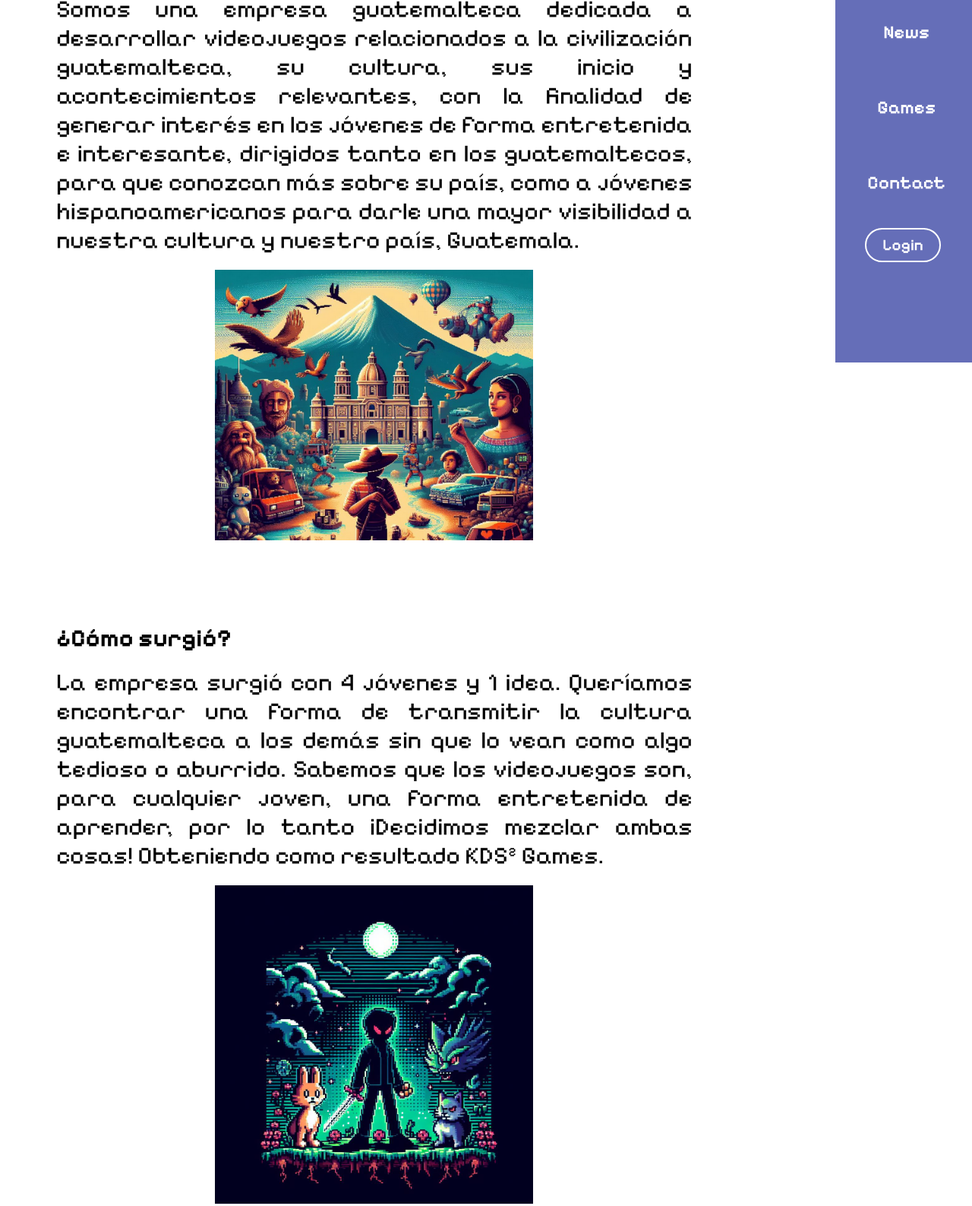
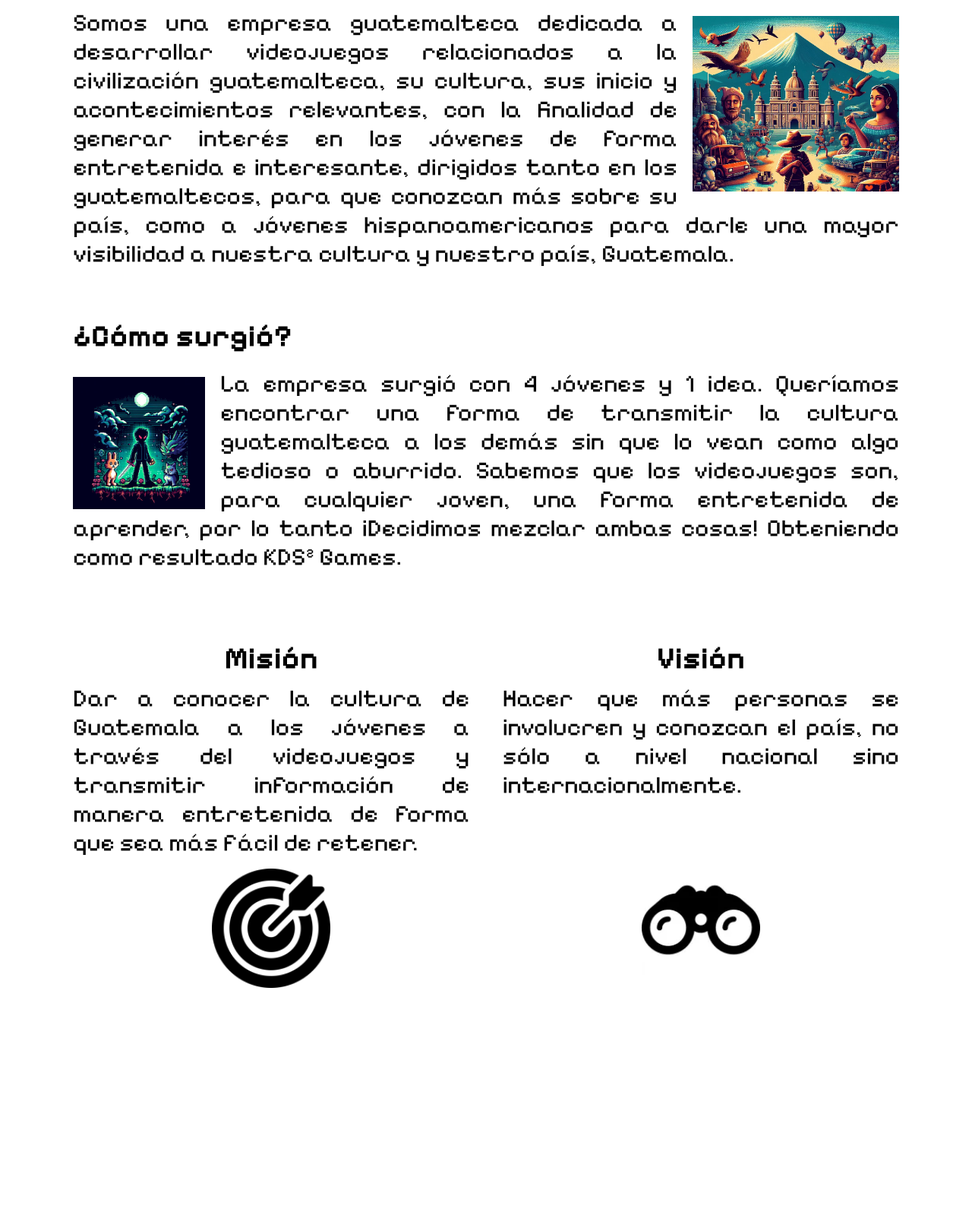
Before and after one commit to soffiblanco/Software, a plain HTML site: page KDS_Games2/KDS_Games/About-Us.html in a window 1280 px wide. Shown: the part 323-1910 px from the top of the page at 76% size. After the commit the page ends 1723 px from the top, so only its background shows below. Drawn offline with Linux system fonts and the light colour scheme; a web font is replaced by a local one.

Commit message:
Modificaciones
En el home solo se subieron unos fondos en la posición que salían en blanco y eliminé el código de la pestaña pequeña del about us.

```diff
--- a/KDS_Games2/KDS_Games/style.css
+++ b/KDS_Games2/KDS_Games/style.css
@@ -13,6 +13,7 @@
 h2 {
     font-family:'Finger Paint', cursive;
 }
+
 
 body{
     min-height: 100vh;
@@ -66,8 +67,6 @@ header{
     transition: 0.5s;
     padding: 6px 15px;
     transition: 0.3s;
-
-
 }
 
 .navigation a:hover{
@@ -118,7 +117,7 @@ transform: scale(1);
     display: flex;
     justify-content: center;
     align-items: center;
-    height: 100vh;
+    height: 98vh;
     z-index: -1; /*fondo en el fondo*/
     background: url('/Imagenes/fondonormalantigua.png') no-repeat;
     background-size: cover;
@@ -172,8 +171,8 @@ transform: scale(1);
     background-image: url(Imagenes/fondoPetenSolola.png), url(Imagenes/fondoPetenSololaIzabal.png), url(Imagenes/fondoAgua.png);
     background-size: contain, contain, contain;
     background-repeat: no-repeat;
-    background-position: center -55px, center 1630px, center 3000px;
-    min-height: 6000px;
+    background-position: center -55px, center 1528.11px, center 3000px;
+    min-height: 3200px;
 }
 
 .sec-titulo{ /*La historia comienza asi titulo*/
@@ -195,7 +194,7 @@ transform: scale(1);
     color: #ffffff;
     font-size: 25px;
     padding: 60px 60px;
-    margin-bottom: 80px;
+    margin-bottom: 0px;
     transform: translateX(160%) translateY(150%);
     z-index: 1;
 }
@@ -249,7 +248,6 @@ transform: scale(1);
     margin:  auto;
 }
 
-
 .wrapper{
     position: absolute;
     top: 50%;
@@ -269,8 +267,6 @@ transform: scale(1);
     transform: scale(0);
     transition: transform .5s ease, height .2s ease;
     z-index: 9999;
-
-
 }
 
 .wrapper.active-popup{
@@ -429,19 +425,16 @@ transform: scale(1);
     font-weight: 500;
     margin: 25px 0 10px;
     justify-content: space-between;
-
 }
 
 .login-registrer p a{
     color: #162938;
     text-decoration: none;
     font-weight: 600;
-
 }
 
 .login-registrer p a:hover{
     text-decoration: underline;
-
 }
 
 
@@ -907,177 +900,3 @@ textarea.input{
     cursor: pointer;
     font-weight: 500;
 }
-
-/*Sección para modificar en pantalla más pequeña*/
-@media (max-width: 1380px){
-    body{
-        padding-top: 11%;
-        /*padding-left: 0;
-        padding-right: 16.5%;*/
-        margin-right: 23%;
-
-    }
-    body::before {
-        content: "";
-        position: fixed;
-        top: 0;
-        right: 0;
-        height: 100%; /* Ajusta la altura de la franja */
-        width: 180px; /* Ajusta el ancho de la franja */
-        background-color: #656eb8; /* Color de la franja */
-        z-index: 1;
-    }
-
-    header{
-        height: 90px;
-
-    }
-
-    .logo{
-        font-size: 1.5em;
-    }
-
-
-
-   .navigation a {
-        display:flex;
-        flex-direction:column;
-        align-items: center;
-        background-color: #656eb8;
-        /*background-color: #434875;*/
-        /*background-color: black;*/
-        width: 100%;
-        left: 45%;
-        top: 320px;
-        font-weight: 600;
-        padding: 35px 0px;
-    }
-
-    .navigation a:hover{
-        color: black;
-        z-index: 99;
-
-    }
-
-    .navigation a span{
-
-        top: 25px;
-        left: 0;
-        width: 100%;
-        height: 50px;
-        background: white;
-        border-radius: 30px;
-        z-index: -1;
-        transform: scale(0);
-        transition: 0.5s;
-
-    }
-
-
-    .navigation .btnLogin-popup{
-        margin-left: 85px;
-        margin-top: 330px;
-        position: absolute;
-        background: transparent;
-
-    }
-    .navigation .btnLogin-popup:hover{
-        background: #fff;
-        color: #162938;
-    }
-
-    /*About Us*/
-
-
-    .about {
-        display: flex; /* Utiliza flexbox para alinear elementos */
-        align-items: flex-start; /* Alinea los elementos en la parte superior */
-        justify-content: center; /* Centra horizontalmente los elementos */
-        background: #fff; /* Cambia el color de fondo según tu preferencia */
-        text-align: left; /* Alinea el texto a la izquierda */
-        flex-wrap: wrap; /* Permite que los elementos se envuelvan si no caben en una sola fila */
-
-    }
-
-    .about h2 {
-        font-size: 3.5em;
-        color: #000000;
-        margin-left: 0;
-        margin-right: 0;
-        margin-top: -5%;
-    }
-
-    .about h3{
-        margin-top: -80px;
-        flex: 0 0 100%; /* Permite que los elementos ocupen el 100% del ancho */
-        margin-bottom: 20px; /* Espaciado inferior entre los elementos */
-        font-size: 2em; /* Tamaño del texto */
-        color: #000000; /* Color del texto */
-        margin-left: 0;
-    }
-
-    /*quienes somos */
-    .img-quienessomos{
-        display: none;
-    }
-
-    .img-quienessomos2 {
-        display: block; /* Muestra la imagen como un bloque independiente */
-        width: 50%; /* Ajusta el ancho de la imagen */
-        margin-top: 10px; /* Ajusta el margen */
-        margin-left: 25%;
-    }
-
-    /*como surgio*/
-
-    .comosurgio h3{
-        margin-top: 10px;
-    }
-    .img-comosurgio {
-        display: none;
-    }
-
-    .img-comosurgio2  {
-        display: block; /* Muestra la imagen como un bloque independiente */
-        width: 50%; /* Ajusta el ancho de la imagen*/
-        margin-top: 10px; /* Ajusta el margen  */
-        margin-left: 25%;
-
-
-    }
-
-    /*mision vision*/
-
-    .mission-vision {
-        flex-direction: column; /* Cambia la dirección del flexbox a columnas */
-        align-items: center; /* Centra los elementos en el eje transversal (vertical) */
-    }
-
-    .mission-vision > div {
-        flex: 0, 0, 100%; /* Cada elemento ocupa el 100% del ancho disponible */
-        margin-bottom: 20px; /* Espaciado inferior entre los elementos */
-        margin-top: 100px;
-    }
-
-
-    .mission-vision h4 {
-        font-size: 2em; /* Tamaño del título */
-        color: #162938; /* Color del título */
-        margin-bottom: 10px; /* Espaciado inferior del título */
-    }
-
-    .mission-vision p {
-        font-size: 2em; /* Tamaño del texto */
-        color: #162938; /* Color del texto */
-    }
-
-    .vision{
-        margin-top: -10px !important;
-    }
-
-
-
-
-
-
-}
```
Also changed, not shown: KDS_Games2/KDS_Games/Home.html (+3 -3 lines).
